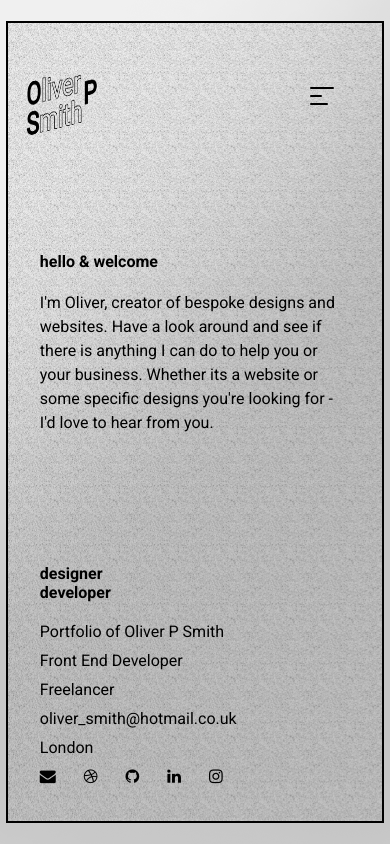
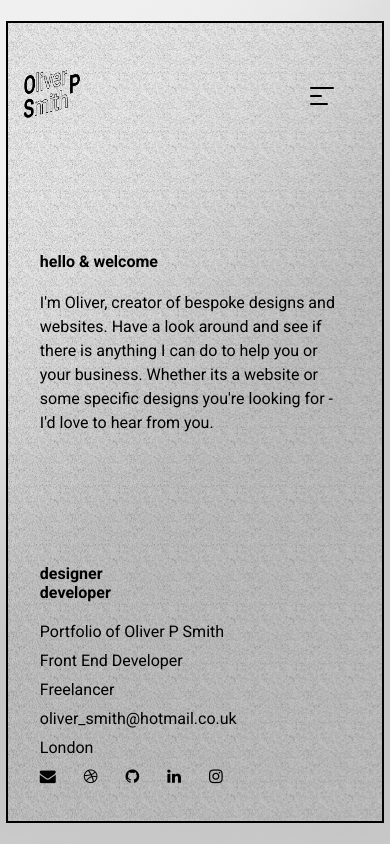
Before and after one commit to OliverPSmith/portfolioSept2022, a plain HTML site: page index.html in a window 390 px wide. Drawn offline with nearby package versions, Linux system fonts and the light colour scheme.

Commit message:
Update main.css

```diff
--- a/main.css
+++ b/main.css
@@ -62,6 +62,7 @@ section {
     top: 6%;
     left: 3%;
     transform: rotateY(-45deg) translateZ(0) scale(1) skewY(-10deg);
+    z-index: 999;
 }
 @media only screen and (max-width: 999px) {
     .logo {
@@ -75,8 +76,8 @@ section {
     }
 
     .logo {
-        height: 100px;
-        width: 100px;
+        height: 80px;
+        width: 80px;
     }
 }
 
```
